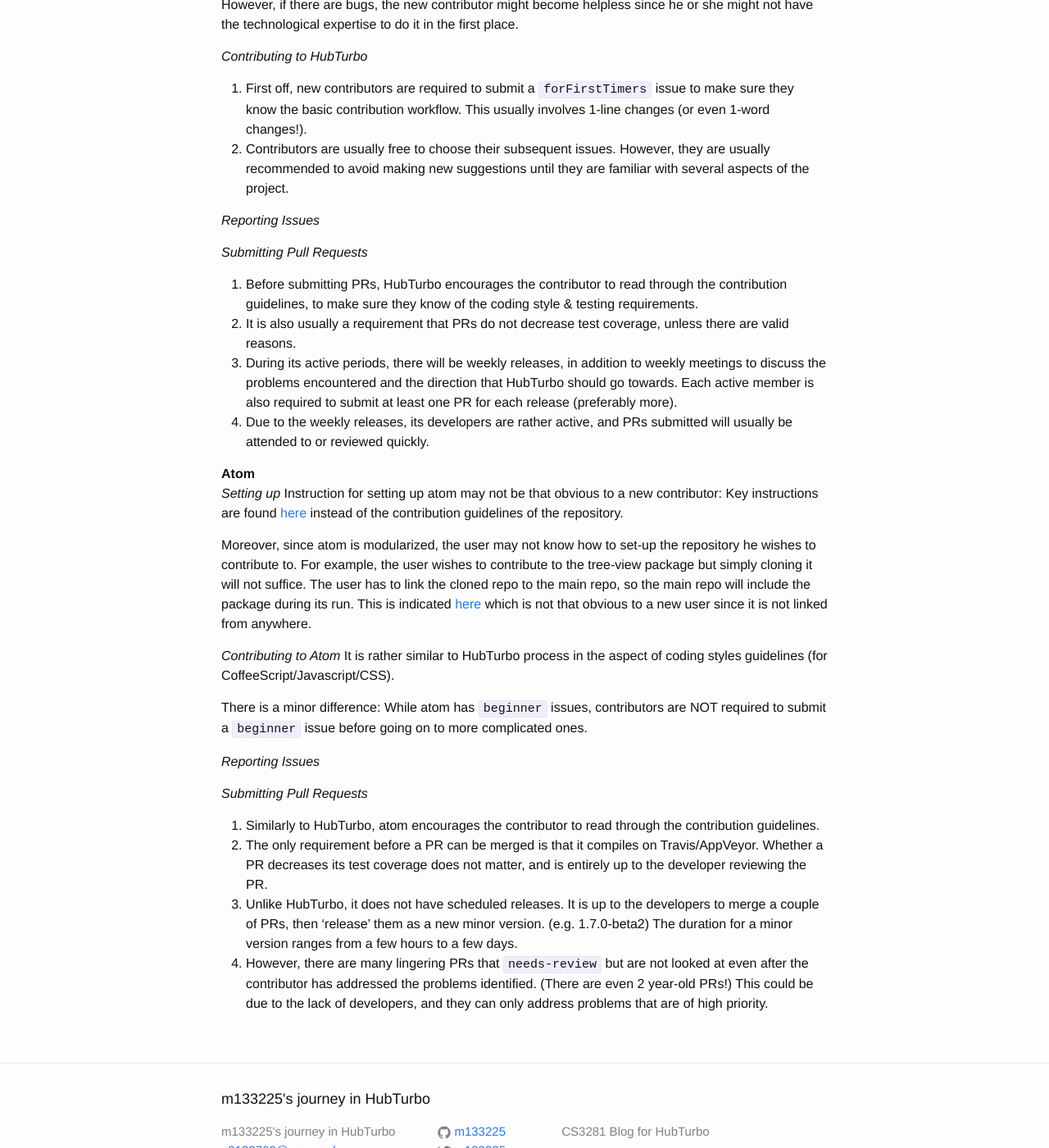
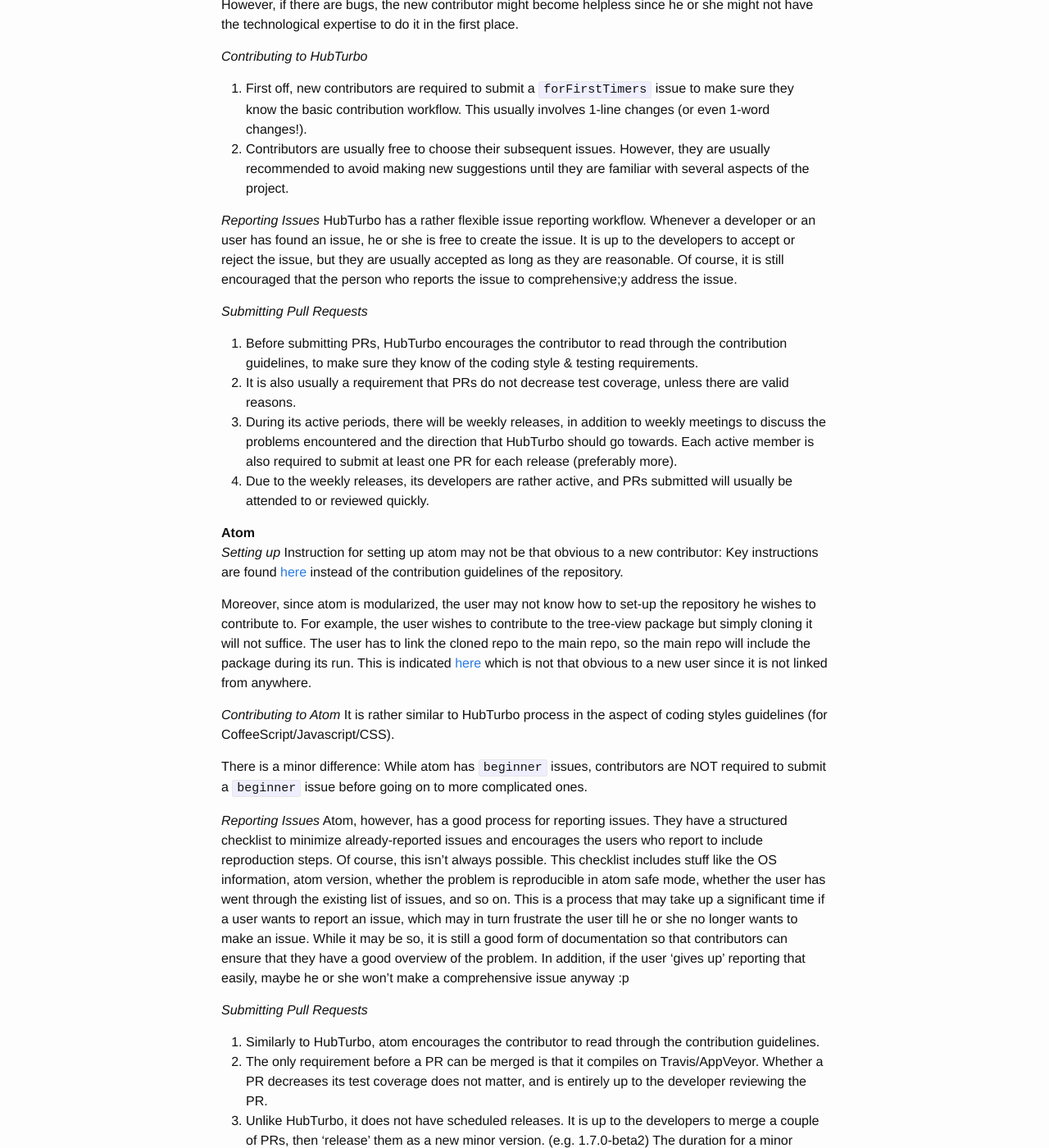
Before and after one commit to m133225/m133225.github.io, a Jekyll site: the page built from _posts/2016-03-31-process-comparison.markdown, in a window 1280 px wide and 1400 px high, scrolled down 485 px. Shown: the whole window at 82% size. Built offline with Jekyll 4.4.1, drawn with Linux system fonts in a browser that asks for light colours.

Commit message:
Improved post on process comparison.

```diff
--- a/_posts/2016-03-31-process-comparison.markdown
+++ b/_posts/2016-03-31-process-comparison.markdown
@@ -20,6 +20,7 @@ _Contributing to HubTurbo_
 2. Contributors are usually free to choose their subsequent issues. However, they are usually recommended to avoid making new suggestions until they are familiar with several aspects of the project.
 
 _Reporting Issues_
+HubTurbo has a rather flexible issue reporting workflow. Whenever a developer or an user has found an issue, he or she is free to create the issue. It is up to the developers to accept or reject the issue, but they are usually accepted as long as they are reasonable. Of course, it is still encouraged that the person who reports the issue to comprehensive;y address the issue.
 
 _Submitting Pull Requests_
 1. Before submitting PRs, HubTurbo encourages the contributor to read through the contribution guidelines, to make sure they know of the coding style & testing requirements.
@@ -41,6 +42,9 @@ It is rather similar to HubTurbo process in the aspect of coding styles guidelin
 There is a minor difference: While atom has `beginner` issues, contributors are NOT required to submit a `beginner` issue before going on to more complicated ones.
 
 _Reporting Issues_
+Atom, however, has a good process for reporting issues. They have a structured checklist to minimize already-reported issues and encourages the users who report to include reproduction steps. Of course, this isn't always possible.
+This checklist includes stuff like the OS information, atom version, whether the problem is reproducible in atom safe mode, whether the user has went through the existing list of issues, and so on.
+This is a process that may take up a significant time if a user wants to report an issue, which may in turn frustrate the user till he or she no longer wants to make an issue. While it may be so, it is still a good form of documentation so that contributors can ensure that they have a good overview of the problem. In addition, if the user 'gives up' reporting that easily, maybe he or she won't make a comprehensive issue anyway :p
 
 _Submitting Pull Requests_
 1. Similarly to HubTurbo, atom encourages the contributor to read through the contribution guidelines.
```
